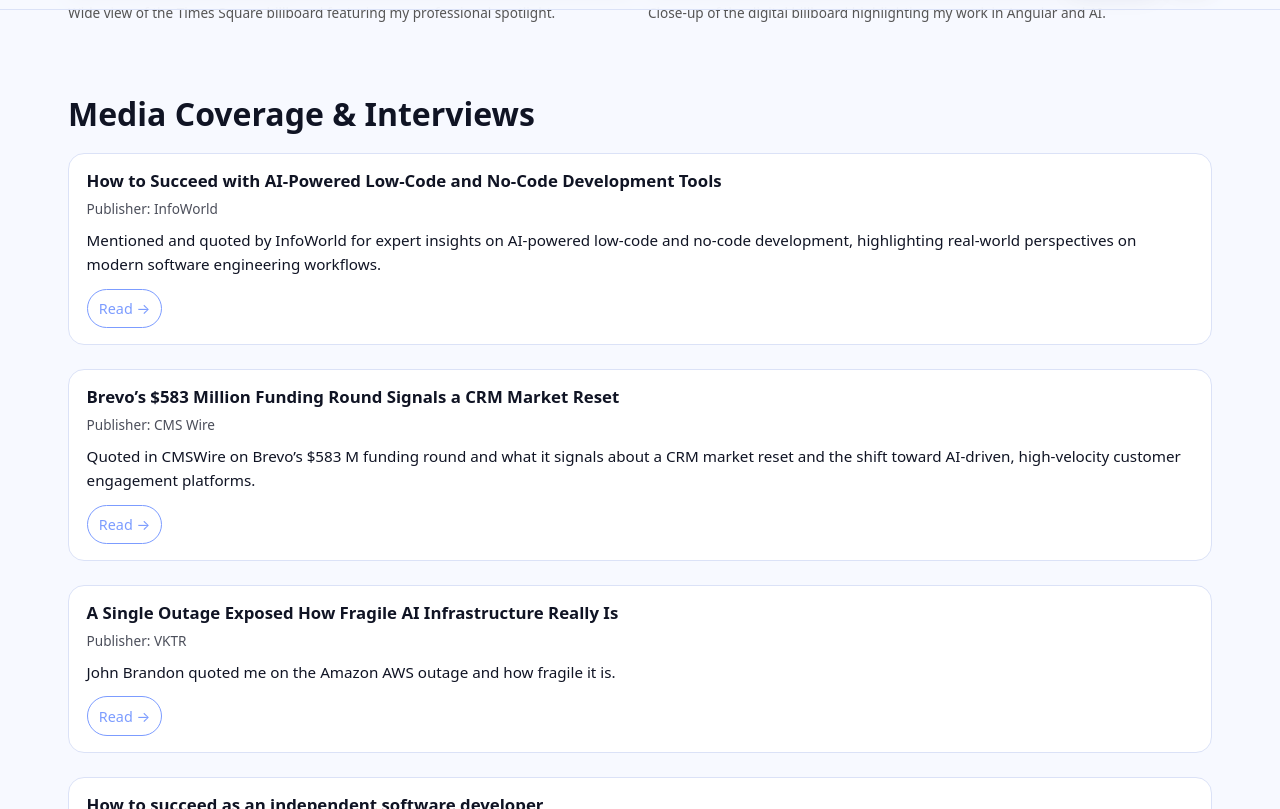
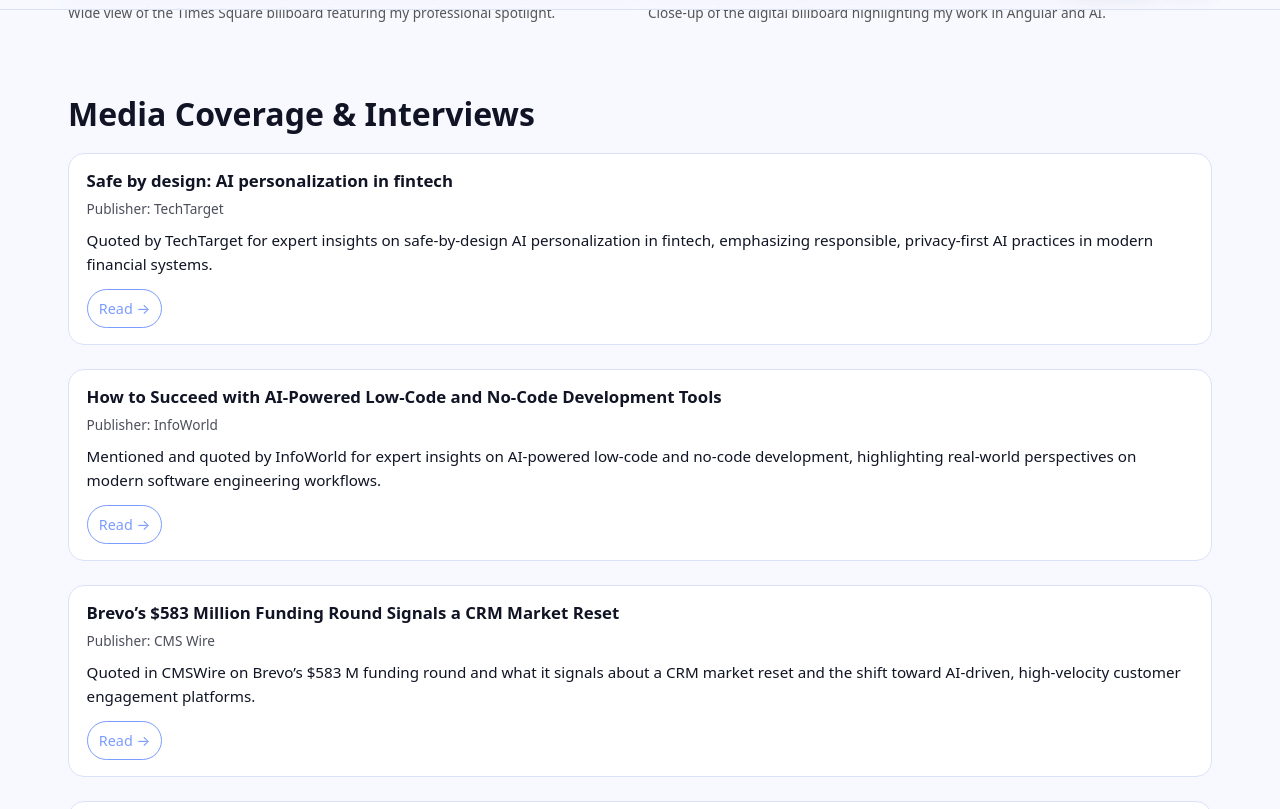
Before and after one commit to sonukapoor/sonukapoor-site.com, a Jekyll site: the page built from media.md, in a window 1280 px wide and 900 px high, scrolled down 797 px, cut to the strip 91-900 px from the top of the window. Built offline with Jekyll 4.4.1, drawn with Linux system fonts in a browser that asks for light colours.

Commit message:
Add Techtarget Media

```diff
--- a/media.md
+++ b/media.md
@@ -205,6 +205,13 @@
             name: "How to succeed as an independent software developer"
             url: "https://www.infoworld.com/article/4105927/how-to-succeed-with-ai-powered-low-code-and-no-code-development-tools.html"
             about: { "@id": "https://sonukapoor.com/#person" }
+        - "@type": "ListItem"
+          position: 22
+          item:
+            "@type": "NewsArticle"
+            name: "Safe by design: AI personalization in fintech"
+            url: "https://www.techtarget.com/searchcio/feature/Safe-by-design-AI-personalization-in-fintech"
+            about: { "@id": "https://sonukapoor.com/#person" }
 
 ---
 
@@ -251,6 +258,19 @@
 <h2 class="media-section-title">Media Coverage & Interviews</h2>
 
 <div class="cards">
+
+  <div class="card">
+    <h2>Safe by design: AI personalization in fintech</h2>
+    <div class="card-meta">Publisher: TechTarget</div>
+    <p class="card-desc">
+      Quoted by TechTarget for expert insights on safe-by-design AI personalization in fintech, emphasizing responsible, privacy-first AI practices in modern financial systems.
+    </p>
+    <div class="card-actions">
+      <a href="https://www.techtarget.com/searchcio/feature/Safe-by-design-AI-personalization-in-fintech" target="_blank" rel="noopener">
+        Read →
+      </a>
+    </div>
+  </div>
 
   <div class="card">
     <h2>How to Succeed with AI-Powered Low-Code and No-Code Development Tools</h2>
```
Also changed, not shown: 2 other files.
